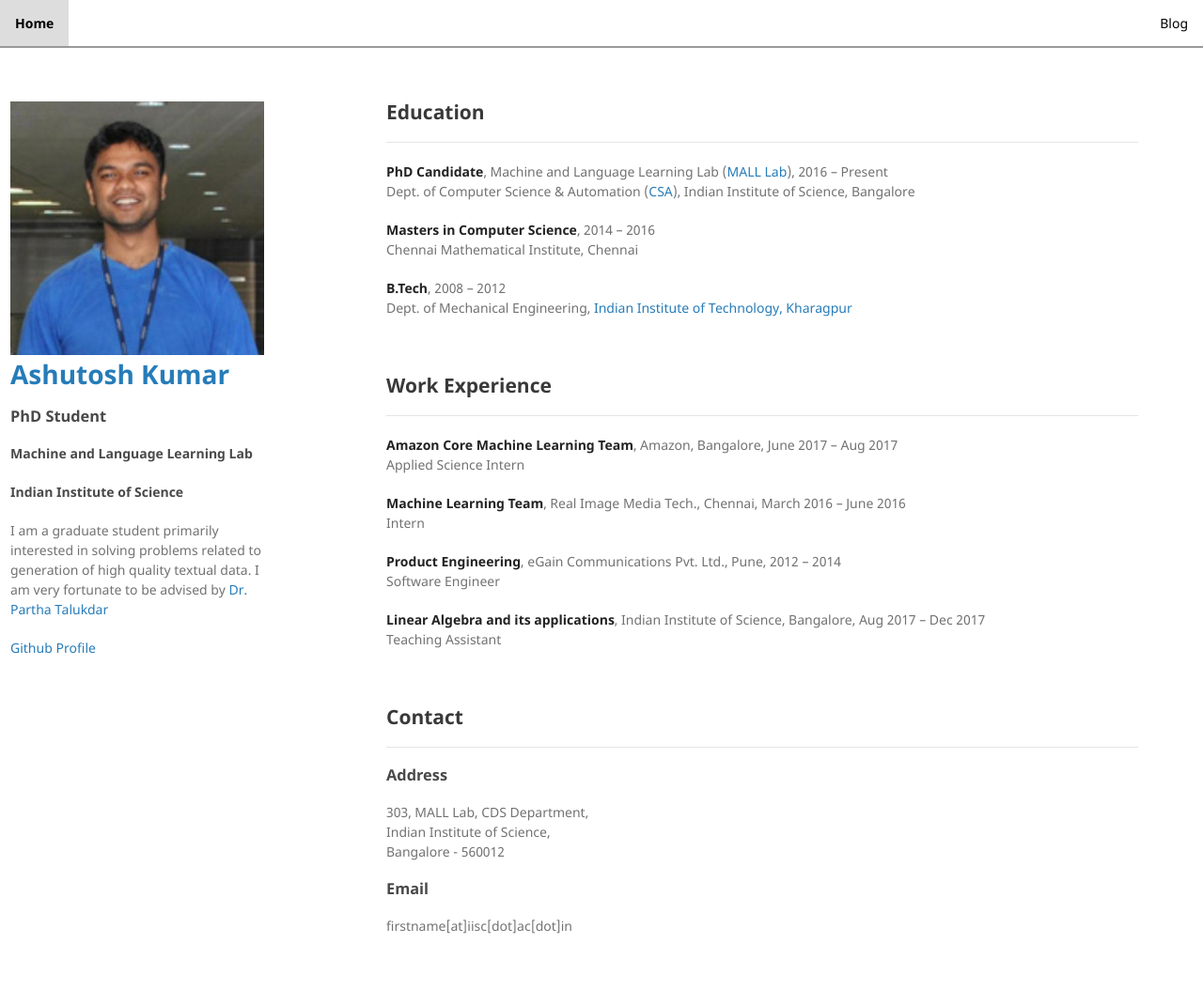
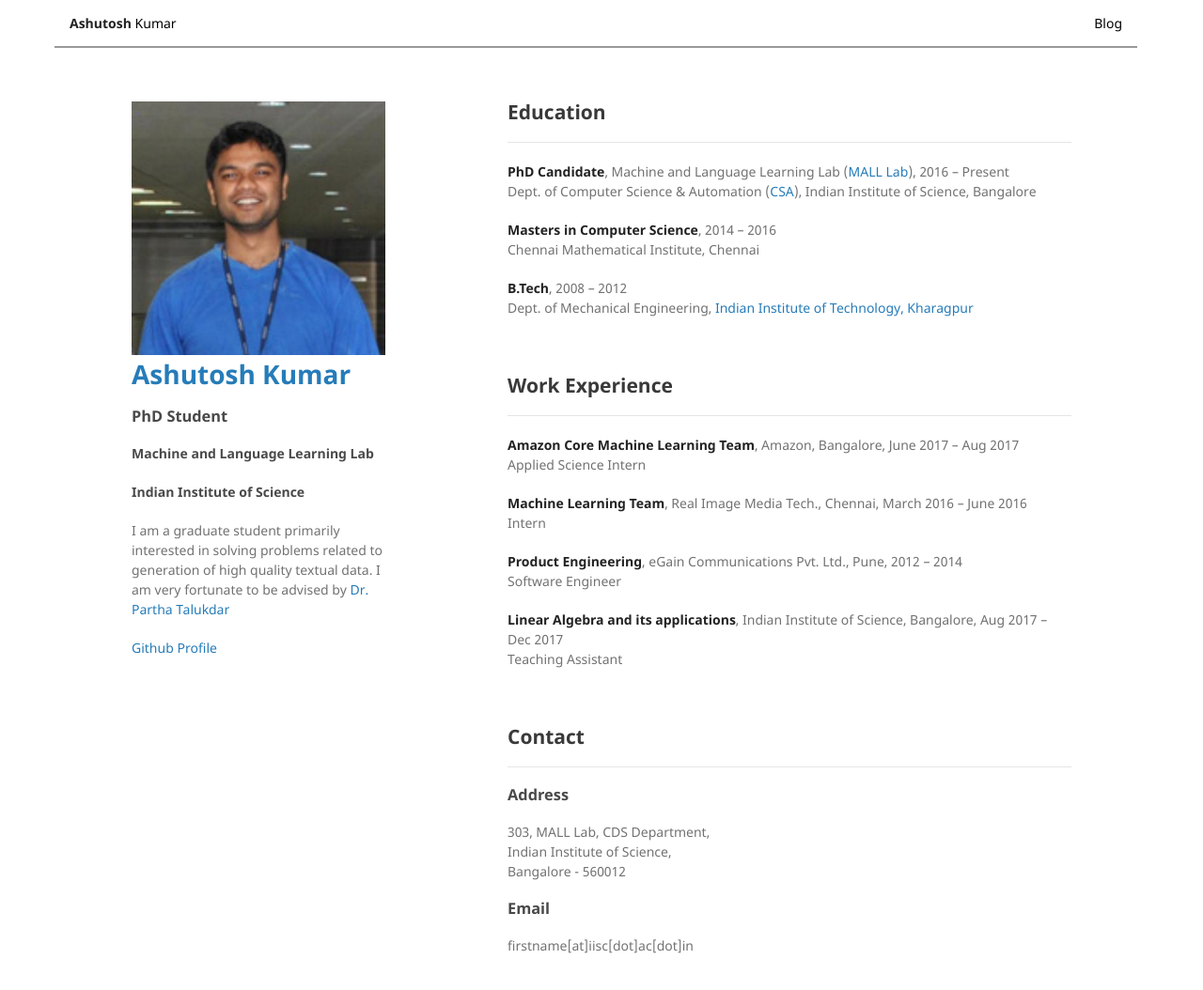
Before and after one commit to ashutoshml/ashutoshml.github.io, a Jekyll site: the page built from index.md, in a window 1280 px wide and 1087 px high. Shown: the top 1054 px of the window at 94% size. Built offline with Jekyll 4.4.1, drawn with Linux system fonts in a browser that asks for light colours; our own code applies the rules of GitHub Pages for plain Markdown files.

Commit message:
Update for mobile view

```diff
--- a/_layouts/default.html
+++ b/_layouts/default.html
@@ -11,7 +11,7 @@
   </head>
   <body>
     <nav class="navbar">
-      <a href="/index.html" style="float: left;">Home</a>
+      <a href="/index.html" style="float: left;"><strong>Ashutosh</strong> Kumar</a>
       <a href="/blog.html">Blog</a>
     </nav>
 
--- a/_sass/jekyll-theme-minimal.scss
+++ b/_sass/jekyll-theme-minimal.scss
@@ -56,7 +56,7 @@ a:hover small {
 }
 
 .wrapper {
-  width:1200px;
+  width:1000px;
   margin:0 auto;
 }
 
@@ -172,7 +172,7 @@ strong {
 }
 
 section {
-  width:800px;
+  width:600px;
   float:right;
   padding-bottom:50px;
 }
@@ -200,7 +200,7 @@ footer {
 
   div.wrapper {
     width:auto;
-    margin:0;
+    margin:10;
   }
 
   header, section, footer {
--- a/assets/css/main.css
+++ b/assets/css/main.css
@@ -1,14 +1,10 @@
-body{
-    padding-left: 0px;
-    margin-left: 0px;
-}
 
 .navbar {
     overflow: hidden;
     background-color: white;
     position: fixed; /* Set the navbar to fixed position */
     top: 0; /* Position the navbar at the top of the page */
-    width: 100%; /* Full width */
+    width: 90% !important; /* Full width */
     border-bottom: 2px solid #999;
 }
 
```
Also changed, not shown: 1 other file.
